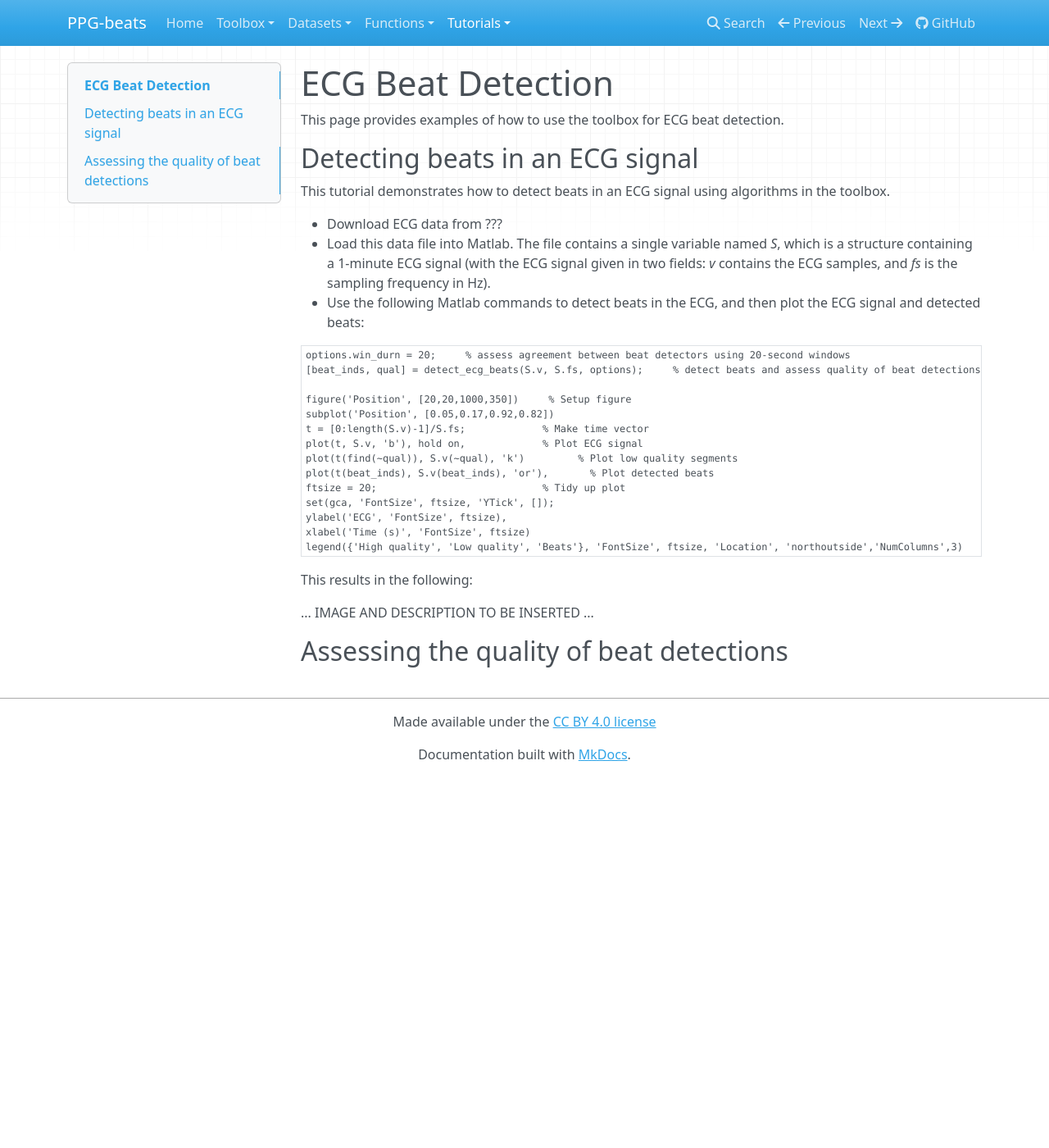
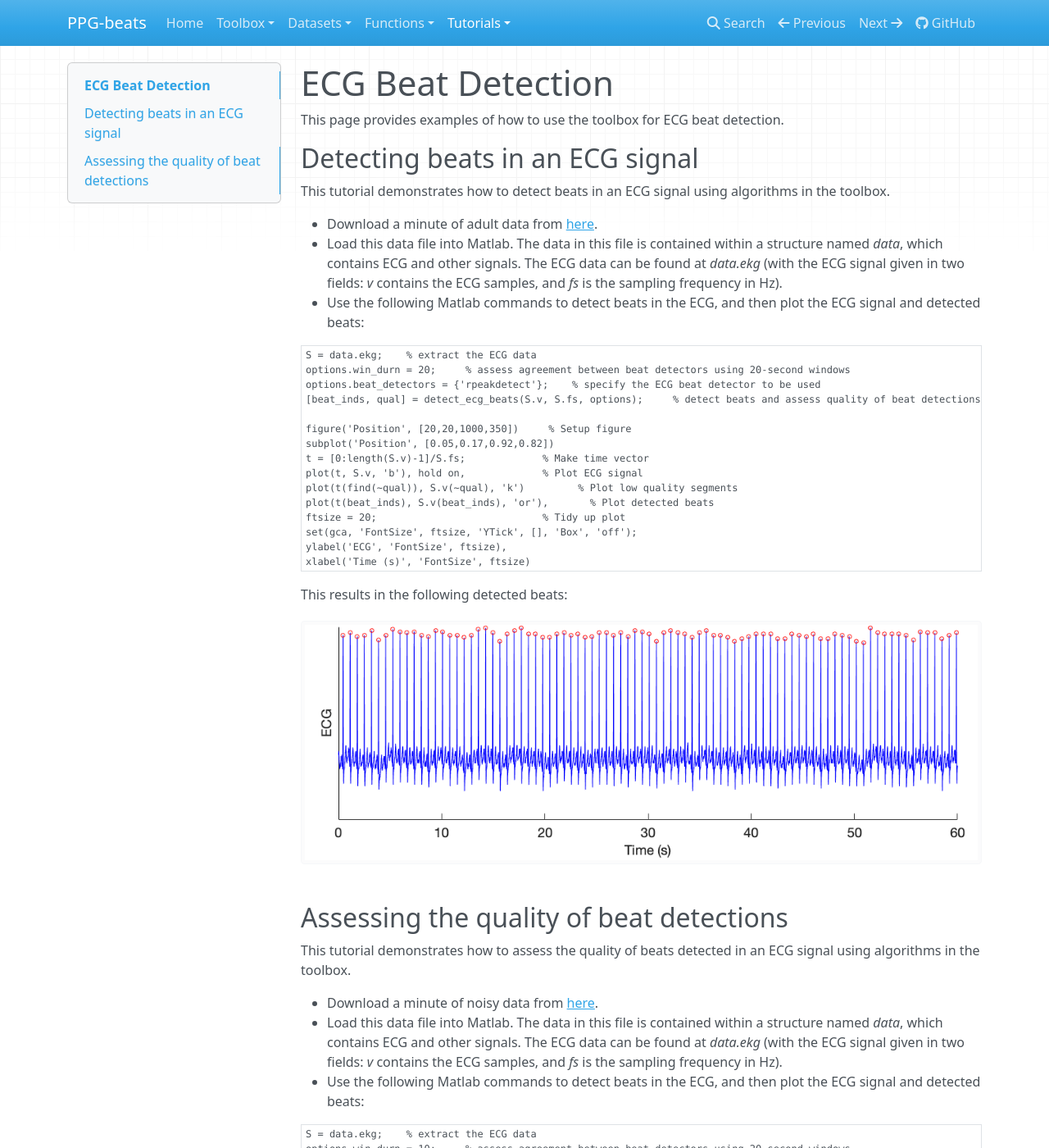
Before and after one commit to peterhcharlton/ppg-beats, an MkDocs documentation site: the page built from docs/tutorials/ecg_beat_detection.md, in a window 1280 px wide and 1400 px high. Shown: the whole window at 82% size. Built offline with MkDocs 1.6.1, drawn with Linux system fonts in a browser that asks for light colours; nearby versions of some CDN libraries; some of the changed text lies outside the part shown.

````diff
--- a/docs/tutorials/ecg_beat_detection.md
+++ b/docs/tutorials/ecg_beat_detection.md
@@ -6,12 +6,14 @@ This page provides examples of how to use the toolbox for ECG beat detection.
 
 This tutorial demonstrates how to detect beats in an ECG signal using algorithms in the toolbox.
 
-- Download ECG data from ???
-- Load this data file into Matlab. The file contains a single variable named _S_, which is a structure containing a 1-minute ECG signal (with the ECG signal given in two fields: _v_ contains the ECG samples, and _fs_ is the sampling frequency in Hz).
+- Download a minute of adult data from [here](https://zenodo.org/record/6967256/files/MIMIC_PERform_1_min_normal.mat?download=1).
+- Load this data file into Matlab. The data in this file is contained within a structure named _data_, which contains ECG and other signals. The ECG data can be found at _data.ekg_ (with the ECG signal given in two fields: _v_ contains the ECG samples, and _fs_ is the sampling frequency in Hz).
 - Use the following Matlab commands to detect beats in the ECG, and then plot the ECG signal and detected beats:
 
 ```matlab
+S = data.ekg;    % extract the ECG data
 options.win_durn = 20;     % assess agreement between beat detectors using 20-second windows
+options.beat_detectors = {'rpeakdetect'};    % specify the ECG beat detector to be used
 [beat_inds, qual] = detect_ecg_beats(S.v, S.fs, options);     % detect beats and assess quality of beat detections
 
 figure('Position', [20,20,1000,350])     % Setup figure
@@ -21,15 +23,41 @@ plot(t, S.v, 'b'), hold on,             % Plot ECG signal
 plot(t(find(~qual)), S.v(~qual), 'k')         % Plot low quality segments
 plot(t(beat_inds), S.v(beat_inds), 'or'),       % Plot detected beats
 ftsize = 20;                            % Tidy up plot
-set(gca, 'FontSize', ftsize, 'YTick', []);
+set(gca, 'FontSize', ftsize, 'YTick', [], 'Box', 'off');
+ylabel('ECG', 'FontSize', ftsize),
+xlabel('Time (s)', 'FontSize', ftsize)
+```
+
+This results in the following detected beats:
+![1-minute ECG signal and detected beats](../assets/images/ecg_1_min_beat_detection.png)
+
+
+## Assessing the quality of beat detections
+
+This tutorial demonstrates how to assess the quality of beats detected in an ECG signal using algorithms in the toolbox.
+
+- Download a minute of noisy data from [here](https://zenodo.org/record/6967256/files/MIMIC_PERform_1_min_noisy.mat?download=1).
+- Load this data file into Matlab. The data in this file is contained within a structure named _data_, which contains ECG and other signals. The ECG data can be found at _data.ekg_ (with the ECG signal given in two fields: _v_ contains the ECG samples, and _fs_ is the sampling frequency in Hz).
+- Use the following Matlab commands to detect beats in the ECG, and then plot the ECG signal and detected beats:
+
+```matlab
+S = data.ekg;    % extract the ECG data
+options.win_durn = 10;     % assess agreement between beat detectors using 20-second windows
+options.beat_detectors = {'jqrs', 'rpeakdetect'};    % specify the ECG beat detector to be used
+[beat_inds, qual] = detect_ecg_beats(S.v, S.fs, options);     % detect beats and assess quality of beat detections
+
+figure('Position', [20,20,1000,350])     % Setup figure
+subplot('Position', [0.05,0.17,0.92,0.82])
+t = [0:length(S.v)-1]/S.fs;             % Make time vector
+plot(t, S.v, 'b'), hold on,             % Plot ECG signal
+plot(t(find(~qual)), S.v(~qual), 'k')         % Plot low quality segments
+plot(t(beat_inds), S.v(beat_inds), 'or'),       % Plot detected beats
+ftsize = 20;                            % Tidy up plot
+set(gca, 'FontSize', ftsize, 'YTick', [], 'Box', 'off');
 ylabel('ECG', 'FontSize', ftsize),
 xlabel('Time (s)', 'FontSize', ftsize)
 legend({'High quality', 'Low quality', 'Beats'}, 'FontSize', ftsize, 'Location', 'northoutside','NumColumns',3)     % Make plot legend
 ```
 
-This results in the following:
-
-... IMAGE AND DESCRIPTION TO BE INSERTED ...
-
-
-## Assessing the quality of beat detections
+This results in the following detected beats, of which those in the blue periods of signal are deemed to be high quality detections (because the beat detectors agreed in these periods):
+![1-minute ECG signal and detected beats and quality](../assets/images/ecg_1_min_beat_detection_noisy.png)
````
Also changed, not shown: docs/tutorials/ppg_beat_detection.md (+35 -2 lines), docs/assets/images/ecg_1_min_beat_detection.png (added), docs/assets/images/ecg_1_min_beat_detection_noisy.png (added), docs/assets/images/ppg_1_min_beat_detection_af.png (added), docs/assets/images/ppg_1_min_beat_detection_neonatal.png (added), docs/assets/images/ppg_1_min_beat_detection_noisy.png (added), 1 other file.
